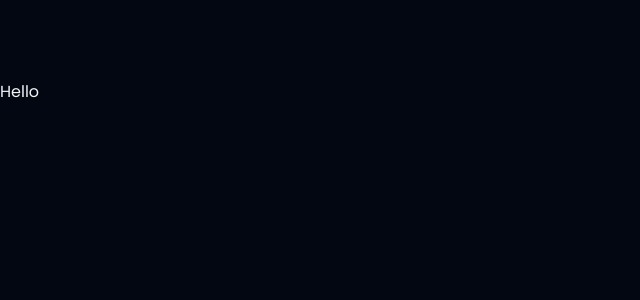
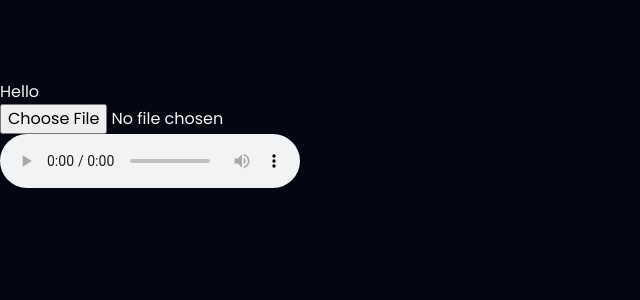
Before and after one commit to ahmadhabibi14/yome, a Next.js app: page / in a window 1280 px wide. Shown: the top 300 px of the page, without its empty margins (0-640 px from the left). Built offline with nearby package versions, Linux system fonts and the light colour scheme.

Commit message:
add music player

```diff
--- a/package.json
+++ b/package.json
@@ -12,6 +12,7 @@
     "autoprefixer": "10.4.14",
     "eslint": "8.42.0",
     "eslint-config-next": "13.4.4",
+    "music-metadata-browser": "^2.5.10",
     "next": "13.4.4",
     "postcss": "8.4.24",
     "react": "18.2.0",
--- a/src/app/not-found.jsx
+++ /dev/null
@@ -1,19 +0,0 @@
-import Link from "next/link"
-
-export default function NotFound() {
-   return (
-      <div className="px-44 mt-32 w-full flex flex-col justify-center items-center h-fit space-y-3 text-center">
-         <h1 className="text-9xl font-black text-gray-400">404</h1>
-         <h3 className="text-3xl font-bold">Page Not Found</h3>
-         <p className="text-sm">Could not find requested resource</p>
-         <Link href="/" className="w-fit flex flex-row space-x-2 text-lg bg-gradient-to-br from-sky-500 to-fuchsia-500 rounded-xl py-1.5 px-4 text-white">
-            <span>Back to home</span>
-            <svg className="w-[20px] h-auto fill-current" viewBox="0 0 24 24">
-               <path d="M12 22.75C6.07 22.75 1.25 17.93 1.25 12C1.25 6.07 6.07 1.25 12 1.25C17.93 1.25 22.75 6.07 22.75 12C22.75 17.93 17.93 22.75 12 22.75ZM12 2.75C6.9 2.75 2.75 6.9 2.75 12C2.75 17.1 6.9 21.25 12 21.25C17.1 21.25 21.25 17.1 21.25 12C21.25 6.9 17.1 2.75 12 2.75Z"/>
-               <path d="M14.5 12.75H8.5C8.09 12.75 7.75 12.41 7.75 12C7.75 11.59 8.09 11.25 8.5 11.25H14.5C14.91 11.25 15.25 11.59 15.25 12C15.25 12.41 14.91 12.75 14.5 12.75Z"/>
-               <path d="M12.4995 15.7499C12.3095 15.7499 12.1195 15.6799 11.9695 15.5299C11.6795 15.2399 11.6795 14.7599 11.9695 14.4699L14.4395 11.9999L11.9695 9.52994C11.6795 9.23994 11.6795 8.75994 11.9695 8.46994C12.2595 8.17994 12.7395 8.17994 13.0295 8.46994L16.0295 11.4699C16.3195 11.7599 16.3195 12.2399 16.0295 12.5299L13.0295 15.5299C12.8795 15.6799 12.6895 15.7499 12.4995 15.7499Z"/>
-            </svg>
-         </Link>
-      </div>
-   )
-}
--- a/src/app/page.jsx
+++ b/src/app/page.jsx
@@ -1,3 +1,5 @@
+import AudioPlayer from "@/components/pages/home/audio";
+
 const currentTime = new Date().toISOString();
 
 export const metadata = {
@@ -22,8 +24,6 @@ export const metadata = {
 
 export default function Home() {
   return (
-    <main className="w-full mt-20">
-      <h2>Hello</h2>
-    </main>
-  );
+    <AudioPlayer />
+  )
 }
--- /dev/null
+++ b/src/components/pages/home/audio.jsx
@@ -0,0 +1,64 @@
+"use client"
+import * as musicMetadata from "music-metadata-browser";
+import React, { useState } from "react";
+import Image from "next/image";
+
+const arrayBufferToBase64 = (buffer) => {
+  let binary = '';
+  const bytes = new Uint8Array(buffer);
+  const len = bytes.byteLength;
+  for (let i = 0; i < len; i++) {
+    binary += String.fromCharCode(bytes[i]);
+  }
+  return window.btoa(binary);
+};
+
+function AudioPlayer() {
+  const [audio, setAudio] = useState(null);
+  const [albumCover, setAlbumCover] = useState(null);
+
+  const handleAudioChange = (event) => {
+    const audioFile = event.target.files[0];
+    if (audioFile) {
+      setAudio(URL.createObjectURL(audioFile));
+      const metadata = musicMetadata.parseBlob(audioFile).then(metadata => {
+        console.log(metadata);
+        const picture = metadata.common.picture ? metadata.common.picture[0] : null;
+        if (picture) {
+          const base64String = arrayBufferToBase64(picture.data);
+          setAlbumCover(`data:${picture.format};base64,${base64String}`);
+        }
+      })
+
+      console.log("Metadata @", metadata);
+    }
+  }
+  return (
+    <main className="w-full mt-20">
+      <h2>Hello</h2>
+      <div>
+        <input
+          onChange={handleAudioChange}
+          type="file"
+          name="audio-upload"
+          id="audio-upload"
+          accept="audio/*"
+        />
+
+        <audio controls id="audio-player" src={audio} ></audio>
+      </div>
+      <div>
+        { albumCover &&
+          <Image
+            alt="Album Cover"
+            src={albumCover}
+            width={120}
+            height={120}
+            />
+        }
+      </div>
+    </main>
+  );
+}
+
+export default AudioPlayer;
```
Also changed, not shown: 1 other file (tests, documents, lock files or other folders).
